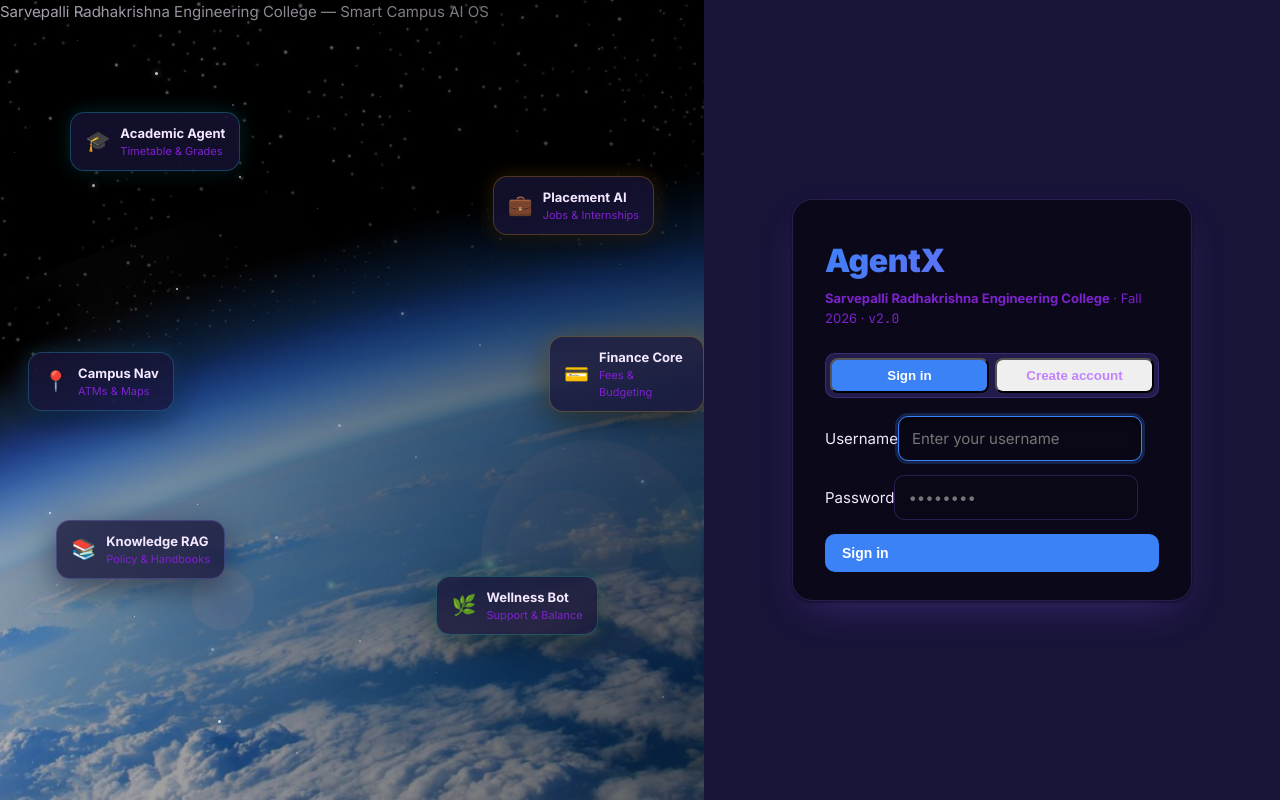
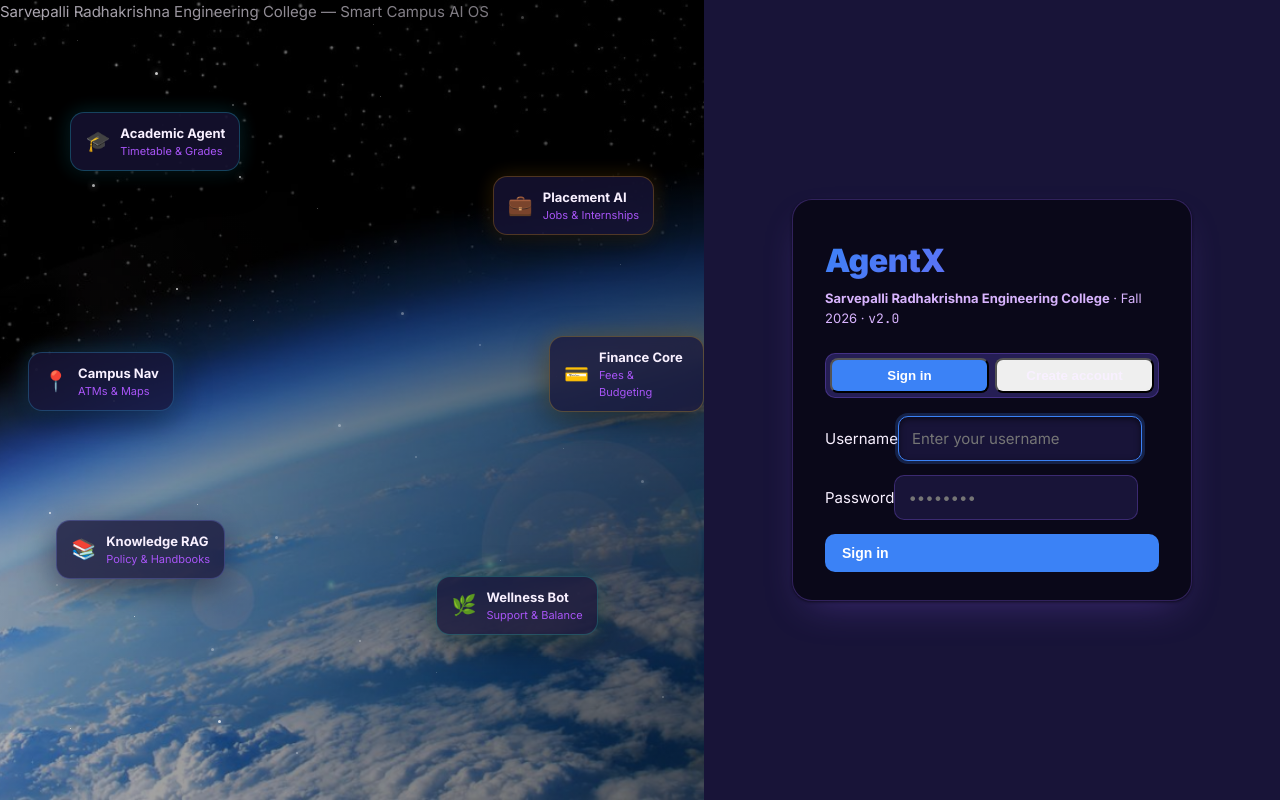
Before and after one commit to kevin17-kdb/agentx2, a React (Vite) app in the folder client/: page /login/form in a window 1280 px wide. Built offline with nearby package versions, Linux system fonts and the light colour scheme.

Commit message:
fix: resolve text contrast issues across light & dark themes (Canvas, Emerald, Royal, Obsidian, Warm)

```diff
--- a/client/src/index.css
+++ b/client/src/index.css
@@ -1,24 +1,24 @@
 /* ------------------------------------------------------------------ */
 /* AgentX 2026 — client design system                                  */
-/* Themes: royal (default), cream (grid canvas), emerald, obsidian, warm*/
+/* 5 Themes (AAA Contrast): royal, cream, emerald, obsidian, warm      */
 /* ------------------------------------------------------------------ */
 
 @import url('https://fonts.googleapis.com/css2?family=Inter:wght@400;500;600;700;800;900&family=JetBrains+Mono:wght@400;500;700&display=swap');
 
 /* ------------------------------------------------------------------ */
-/* Theme 1 — Royal Violet (Default: Indigo + Violet)                  */
+/* Theme 1 — Royal Violet (Dark: Indigo + Royal Violet)               */
 /* ------------------------------------------------------------------ */
 :root,
 [data-theme="royal"] {
   --bg: #0a0817;
   --bg-elev: #120f29;
   --surface: #181438;
-  --surface-2: #211c4a;
-  --border: rgba(139, 92, 246, 0.25);
-  --border-strong: rgba(139, 92, 246, 0.45);
-  --text-1: #f3e8ff;
-  --text-2: #c084fc;
-  --text-3: #7e22ce;
+  --surface-2: #251e54;
+  --border: rgba(139, 92, 246, 0.3);
+  --border-strong: rgba(139, 92, 246, 0.55);
+  --text-1: #f8f0ff;
+  --text-2: #d8b4fe;
+  --text-3: #a855f7;
   --accent: #3b82f6;
   --accent-2: #8b5cf6;
   --accent-3: #a855f7;
@@ -35,71 +35,71 @@
 }
 
 /* ------------------------------------------------------------------ */
-/* Theme 2 — Minimal Canvas (Inspired by screenshot: Cream Grid)       */
+/* Theme 2 — Minimal Canvas (Light Cream Grid - High Contrast)        */
 /* ------------------------------------------------------------------ */
 [data-theme="cream"] {
   --bg: #f6f5ee;
-  --bg-elev: #eae9e0;
+  --bg-elev: #eae8de;
   --surface: #ffffff;
-  --surface-2: #18261e;
-  --border: rgba(28, 40, 32, 0.14);
-  --border-strong: rgba(28, 40, 32, 0.3);
-  --text-1: #141f18;
-  --text-2: #3a4d40;
-  --text-3: #758a7b;
+  --surface-2: #e5e3d5;
+  --border: rgba(24, 38, 30, 0.18);
+  --border-strong: rgba(24, 38, 30, 0.38);
+  --text-1: #0d1711;
+  --text-2: #1f3325;
+  --text-3: #4a6150;
   --accent: #18261e;
-  --accent-2: #84cc16;
-  --accent-3: #10b981;
+  --accent-2: #65a30d;
+  --accent-3: #059669;
   --accent-contrast: #ffffff;
-  --ok: #84cc16;
+  --ok: #16a34a;
   --warn: #d97706;
   --bad: #dc2626;
-  --shadow-card: 0 1px 3px rgba(0, 0, 0, 0.05), 0 6px 20px rgba(0, 0, 0, 0.08);
+  --shadow-card: 0 1px 3px rgba(0, 0, 0, 0.06), 0 6px 20px rgba(0, 0, 0, 0.08);
   --shadow-pop: 0 1px 4px rgba(0, 0, 0, 0.08), 0 12px 32px rgba(0, 0, 0, 0.12);
   --input-inset: inset 0 2px 4px rgba(0, 0, 0, 0.05);
-  --glow-1: rgba(132, 204, 22, 0.3);
-  --glow-2: rgba(24, 38, 30, 0.2);
+  --glow-1: rgba(24, 38, 30, 0.25);
+  --glow-2: rgba(101, 163, 13, 0.2);
   --particle-color: rgba(24, 38, 30, 0.4);
 }
 
 /* ------------------------------------------------------------------ */
-/* Theme 3 — Sage & Emerald (Soft Mint + Deep Emerald)                */
+/* Theme 3 — Sage & Emerald (Light Mint - High Contrast)             */
 /* ------------------------------------------------------------------ */
 [data-theme="emerald"] {
   --bg: #eef7f2;
-  --bg-elev: #dfefe5;
+  --bg-elev: #dcf0e4;
   --surface: #ffffff;
-  --surface-2: #093829;
-  --border: rgba(9, 56, 41, 0.15);
-  --border-strong: rgba(9, 56, 41, 0.35);
-  --text-1: #09281e;
-  --text-2: #1e5241;
-  --text-3: #528271;
-  --accent: #093829;
-  --accent-2: #10b981;
-  --accent-3: #34d399;
+  --surface-2: #d4ebd9;
+  --border: rgba(6, 78, 59, 0.2);
+  --border-strong: rgba(6, 78, 59, 0.4);
+  --text-1: #042117;
+  --text-2: #0d4734;
+  --text-3: #3b7562;
+  --accent: #064e3b;
+  --accent-2: #059669;
+  --accent-3: #10b981;
   --accent-contrast: #ffffff;
-  --ok: #10b981;
+  --ok: #059669;
   --warn: #d97706;
   --bad: #e11d48;
-  --shadow-card: 0 1px 3px rgba(0, 0, 0, 0.06), 0 8px 24px rgba(9, 56, 41, 0.08);
-  --shadow-pop: 0 1px 4px rgba(0, 0, 0, 0.08), 0 16px 36px rgba(9, 56, 41, 0.14);
+  --shadow-card: 0 1px 3px rgba(0, 0, 0, 0.06), 0 8px 24px rgba(6, 78, 59, 0.08);
+  --shadow-pop: 0 1px 4px rgba(0, 0, 0, 0.08), 0 16px 36px rgba(6, 78, 59, 0.14);
   --input-inset: inset 0 2px 4px rgba(0, 0, 0, 0.06);
-  --glow-1: rgba(16, 185, 129, 0.3);
-  --glow-2: rgba(9, 56, 41, 0.2);
-  --particle-color: rgba(16, 185, 129, 0.4);
+  --glow-1: rgba(6, 78, 59, 0.3);
+  --glow-2: rgba(5, 150, 105, 0.2);
+  --particle-color: rgba(5, 150, 105, 0.4);
 }
 
 /* ------------------------------------------------------------------ */
-/* Theme 4 — Obsidian Cyber (Deep Black + Cyan Glow)                  */
+/* Theme 4 — Obsidian Cyber (Dark Obsidian + Cyan Glow)              */
 /* ------------------------------------------------------------------ */
 [data-theme="obsidian"] {
   --bg: #0b0f19;
   --bg-elev: #111827;
   --surface: #172033;
-  --surface-2: #1e293b;
-  --border: rgba(6, 182, 212, 0.25);
-  --border-strong: rgba(6, 182, 212, 0.45);
+  --surface-2: #212e47;
+  --border: rgba(6, 182, 212, 0.3);
+  --border-strong: rgba(6, 182, 212, 0.55);
   --text-1: #f0f9ff;
   --text-2: #7dd3fc;
   --text-3: #38bdf8;
@@ -119,18 +119,18 @@
 }
 
 /* ------------------------------------------------------------------ */
-/* Theme 5 — Warm Amber (Espresso + Gold)                              */
+/* Theme 5 — Warm Amber (Dark Espresso + Warm Amber Gold)             */
 /* ------------------------------------------------------------------ */
 [data-theme="warm"] {
   --bg: #14100c;
   --bg-elev: #1f1812;
   --surface: #292119;
-  --surface-2: #33291f;
-  --border: rgba(245, 158, 11, 0.22);
-  --border-strong: rgba(245, 158, 11, 0.42);
+  --surface-2: #3d3025;
+  --border: rgba(245, 158, 11, 0.28);
+  --border-strong: rgba(245, 158, 11, 0.5);
   --text-1: #fdf8f0;
   --text-2: #fcd34d;
-  --text-3: #b45309;
+  --text-3: #f59e0b;
   --accent: #f59e0b;
   --accent-2: #ef4444;
   --accent-3: #fbbf24;
@@ -146,79 +146,6 @@
   --particle-color: rgba(245, 158, 11, 0.5);
 }
 
-/* ------------------------------------------------------------------ */
-/* Floating Ambient Orbs (Dashboard Background)                        */
-/* ------------------------------------------------------------------ */
-
-.orbs-container {
-  position: absolute;
-  inset: 0;
-  overflow: hidden;
-  pointer-events: none;
-  z-index: 0;
-  border-radius: 20px;
-}
-
-.orb {
-  position: absolute;
-  border-radius: 50%;
-  filter: blur(60px);
-  opacity: 0.25;
-  animation: floatOrb 12s ease-in-out infinite alternate;
-  will-change: transform;
-}
-
-.orb-1 {
-  width: 320px;
-  height: 320px;
-  background: var(--accent);
-  top: -60px;
-  left: -40px;
-  animation-duration: 14s;
-}
-
-.orb-2 {
-  width: 280px;
-  height: 280px;
-  background: var(--accent-2);
-  bottom: -40px;
-  right: -20px;
-  animation-duration: 10s;
-  animation-delay: -3s;
-}
-
-.orb-3 {
-  width: 200px;
-  height: 200px;
-  background: var(--ok);
-  top: 40%;
-  left: 50%;
-  animation-duration: 16s;
-  animation-delay: -6s;
-}
-
-.orb-4 {
-  width: 240px;
-  height: 240px;
-  background: var(--accent-3);
-  bottom: 20%;
-  left: 10%;
-  animation-duration: 11s;
-  animation-delay: -2s;
-}
-
-@keyframes floatOrb {
-  0% {
-    transform: translate(0, 0) scale(1);
-  }
-  50% {
-    transform: translate(40px, -30px) scale(1.15);
-  }
-  100% {
-    transform: translate(-30px, 40px) scale(0.9);
-  }
-}
-
 /* Base */
 * { box-sizing: border-box; }
 html, body, #root { height: 100%; margin: 0; }
@@ -232,189 +159,71 @@ body {
 .font-mono { font-family: 'JetBrains Mono', monospace; }
 a { color: var(--accent); text-decoration: none; }
 
-/* ------------------------------------------------------------------ */
-/* Horizontal Navigation Layout (Inspired by user screenshot)          */
-/* ------------------------------------------------------------------ */
+/* Horizontal Layout */
+.app-horizontal { display: flex; flex-direction: column; height: 100%; }
 
-.app-horizontal {
-  display: flex;
-  flex-direction: column;
-  height: 100%;
+.top-navbar {
+  display: flex; align-items: center; justify-content: space-between;
+  padding: 12px 24px; background: color-mix(in srgb, var(--surface) 88%, transparent);
+  border-bottom: 1px solid var(--border); backdrop-filter: blur(14px);
+  position: sticky; top: 0; z-index: 100; gap: 16px;
 }
 
-.top-navbar {
-  display: flex;
-  align-items: center;
-  justify-content: space-between;
-  padding: 12px 24px;
-  background: color-mix(in srgb, var(--surface) 85%, transparent);
-  border-bottom: 1px solid var(--border);
-  backdrop-filter: blur(14px);
-  position: sticky;
-  top: 0;
-  z-index: 100;
-  gap: 16px;
-}
-
-.brand-logo {
-  display: flex;
-  align-items: center;
-  gap: 10px;
-  cursor: pointer;
-  user-select: none;
-}
-
-.brand-logo .brand-title {
-  font-size: 20px;
-  font-weight: 800;
-  letter-spacing: -0.3px;
-  color: var(--text-1);
-}
+.brand-logo { display: flex; align-items: center; gap: 10px; cursor: pointer; user-select: none; }
+.brand-logo .brand-title { font-size: 20px; font-weight: 800; letter-spacing: -0.3px; color: var(--text-1); }
 
 .center-nav-pills {
-  display: flex;
-  align-items: center;
-  gap: 4px;
-  background: color-mix(in srgb, var(--surface-2) 40%, transparent);
-  border: 1px solid var(--border);
-  padding: 4px;
-  border-radius: 999px;
+  display: flex; align-items: center; gap: 4px;
+  background: color-mix(in srgb, var(--bg-elev) 70%, transparent);
+  border: 1px solid var(--border); padding: 4px; border-radius: 999px;
 }
 
 .nav-pill-item {
-  padding: 7px 18px;
-  border-radius: 999px;
-  font-size: 13.5px;
-  font-weight: 600;
-  color: var(--text-2);
-  transition: all 0.2s cubic-bezier(0.22, 1, 0.36, 1);
+  padding: 7px 18px; border-radius: 999px; font-size: 13.5px; font-weight: 600;
+  color: var(--text-1); transition: all 0.2s cubic-bezier(0.22, 1, 0.36, 1);
 }
 
-.nav-pill-item:hover {
-  color: var(--text-1);
-  background: color-mix(in srgb, var(--surface) 60%, transparent);
+.nav-pill-item:hover { color: var(--accent); background: color-mix(in srgb, var(--surface) 80%, transparent); }
+.nav-pill-item.active { background: var(--accent); color: var(--accent-contrast); box-shadow: 0 2px 10px var(--glow-1); }
+
+.right-controls { display: flex; align-items: center; gap: 12px; }
+
+.agent-live-badge {
+  display: flex; align-items: center; gap: 6px; padding: 5px 12px; border-radius: 999px;
+  background: color-mix(in srgb, var(--ok) 12%, transparent);
+  border: 1px solid color-mix(in srgb, var(--ok) 35%, transparent);
+  color: var(--ok); font-size: 11.5px; font-weight: 700;
 }
 
-.nav-pill-item.active {
-  background: var(--accent);
-  color: var(--accent-contrast);
-  box-shadow: 0 2px 10px var(--glow-1);
+.theme-selector-pills { display: flex; gap: 4px; }
+
+.theme-badge {
+  padding: 4px 10px; border-radius: 999px; font-size: 11.5px; font-weight: 600;
+  border: 1px solid var(--border); color: var(--text-1); transition: all 0.2s; cursor: pointer; background: var(--surface);
+}
+.theme-badge:hover { border-color: var(--border-strong); color: var(--accent); }
+.theme-badge.active { color: var(--accent-contrast); border-color: var(--accent); background: var(--accent); }
+
+.user-avatar-chip {
+  width: 32px; height: 32px; border-radius: 50%; background: var(--accent);
+  color: var(--accent-contrast); display: grid; place-items: center; font-weight: 800; font-size: 13px;
 }
 
-.right-controls {
-  display: flex;
-  align-items: center;
-  gap: 12px;
+.main-content-view { flex: 1; overflow-y: auto; padding: 24px 28px; perspective: 1200px; }
+
+.greeting-bar-card {
+  background: var(--surface); border: 1px solid var(--border); border-radius: 16px; padding: 16px 20px; box-shadow: var(--shadow-card); color: var(--text-1);
 }
 
-.agent-live-badge {
-  display: flex;
-  align-items: center;
-  gap: 6px;
-  padding: 5px 12px;
-  border-radius: 999px;
-  background: color-mix(in srgb, var(--ok) 12%, transparent);
-  border: 1px solid color-mix(in srgb, var(--ok) 35%, transparent);
-  color: var(--ok);
-  font-size: 11.5px;
-  font-weight: 700;
-}
+.section-label-header { font-size: 11px; font-weight: 700; letter-spacing: 2px; text-transform: uppercase; color: var(--text-2); margin-bottom: 12px; }
 
-.theme-selector-pills {
-  display: flex;
-  gap: 4px;
-}
-
-.theme-badge {
-  padding: 4px 10px;
-  border-radius: 999px;
-  font-size: 11.5px;
-  font-weight: 600;
-  border: 1px solid var(--border);
-  color: var(--text-2);
-  transition: all 0.2s;
-  cursor: pointer;
-}
-
-.theme-badge:hover {
-  border-color: var(--border-strong);
-  color: var(--text-1);
-}
-
-.theme-badge.active {
-  color: var(--accent);
-  border-color: color-mix(in srgb, var(--accent) 50%, transparent);
-  background: color-mix(in srgb, var(--accent) 12%, transparent);
-}
-
-.user-avatar-chip {
-  width: 32px;
-  height: 32px;
-  border-radius: 50%;
-  background: var(--accent);
-  color: var(--accent-contrast);
-  display: grid;
-  place-items: center;
-  font-weight: 800;
-  font-size: 13px;
-}
-
-.main-content-view {
-  flex: 1;
-  overflow-y: auto;
-  padding: 24px 28px;
-  perspective: 1200px;
-}
-
-/* ------------------------------------------------------------------ */
-/* Greeting Bar & Workspace Grid (Matching user screenshot)           */
-/* ------------------------------------------------------------------ */
-
-.greeting-bar-card {
-  background: var(--surface);
-  border: 1px solid var(--border);
-  border-radius: 16px;
-  padding: 16px 20px;
-  box-shadow: var(--shadow-card);
-}
-
-.section-label-header {
-  font-size: 11px;
-  font-weight: 700;
-  letter-spacing: 2px;
-  text-transform: uppercase;
-  color: var(--text-3);
-  margin-bottom: 12px;
-}
-
-.workspace-card-item {
-  cursor: pointer;
-  transition: transform 0.25s cubic-bezier(0.22, 1, 0.36, 1), box-shadow 0.25s, border-color 0.2s;
-}
-
-.workspace-card-item:hover {
-  transform: translateY(-4px) scale(1.01);
-  border-color: var(--border-strong);
-  box-shadow: var(--shadow-pop);
-}
-
-/* ------------------------------------------------------------------ */
-/* Animations                                                          */
-/* ------------------------------------------------------------------ */
+.workspace-card-item { cursor: pointer; transition: transform 0.25s, box-shadow 0.25s, border-color 0.2s; }
+.workspace-card-item:hover { transform: translateY(-4px) scale(1.01); border-color: var(--border-strong); box-shadow: var(--shadow-pop); }
 
 @keyframes flyIn3D {
-  0% {
-    opacity: 0;
-    transform: perspective(1000px) translateZ(-600px) rotateX(25deg) scale(0.3);
-  }
-  60% {
-    opacity: 0.9;
-    transform: perspective(1000px) translateZ(40px) rotateX(-5deg) scale(1.05);
-  }
-  100% {
-    opacity: 1;
-    transform: perspective(1000px) translateZ(0) rotateX(0deg) scale(1);
-  }
+  0% { opacity: 0; transform: perspective(1000px) translateZ(-600px) rotateX(25deg) scale(0.3); }
+  60% { opacity: 0.9; transform: perspective(1000px) translateZ(40px) rotateX(-5deg) scale(1.05); }
+  100% { opacity: 1; transform: perspective(1000px) translateZ(0) rotateX(0deg) scale(1); }
 }
 
 @keyframes flipInY {
@@ -426,46 +235,41 @@ a { color: var(--accent); text-decoration: none; }
 .fade-in { animation: flyIn3D 0.4s cubic-bezier(0.22, 1, 0.36, 1) forwards; }
 .slide-up { animation: flipInY 0.45s cubic-bezier(0.22, 1, 0.36, 1) forwards; }
 
-.btn-animated {
-  transition: transform 0.15s cubic-bezier(0.22, 1, 0.36, 1), box-shadow 0.2s;
-}
+.btn-animated { transition: transform 0.15s, box-shadow 0.2s; }
 .btn-animated:hover:not(:disabled) { transform: translateY(-2px) scale(1.02); box-shadow: 0 4px 16px var(--glow-1); }
 .btn-animated:active:not(:disabled) { transform: translateY(0) scale(0.96); }
 
-/* Controls & Cards */
 .btn {
   display: inline-flex; align-items: center; gap: 8px; padding: 10px 16px;
   border-radius: 10px; font-weight: 600; font-size: 14px;
-  border: 1px solid var(--border); background: var(--surface-2); color: var(--text-1);
+  border: 1px solid var(--border); background: var(--surface); color: var(--text-1);
 }
 .btn-primary { background: var(--accent); color: var(--accent-contrast); border-color: transparent; }
 .btn-ghost { background: transparent; }
 
 input, select, textarea {
-  font: inherit; color: var(--text-1); background: var(--bg);
+  font: inherit; color: var(--text-1); background: var(--surface);
   border: 1px solid var(--border); border-radius: 10px; padding: 10px 13px; outline: none;
 }
 input:focus, select:focus, textarea:focus {
   border-color: var(--accent); box-shadow: var(--input-inset), 0 0 0 3px color-mix(in srgb, var(--accent) 22%, transparent);
 }
 
-.card {
-  background: var(--surface); border: 1px solid var(--border); border-radius: 14px; box-shadow: var(--shadow-card); padding: 20px;
-}
+.card { background: var(--surface); border: 1px solid var(--border); border-radius: 14px; box-shadow: var(--shadow-card); padding: 20px; color: var(--text-1); }
 
 .grid { display: grid; gap: 16px; }
 .grid-2 { grid-template-columns: repeat(auto-fill, minmax(300px, 1fr)); }
 .grid-3 { grid-template-columns: repeat(auto-fill, minmax(240px, 1fr)); }
 
-.badge { display: inline-flex; align-items: center; gap: 6px; padding: 3px 10px; border-radius: 999px; font-size: 12px; border: 1px solid var(--border); color: var(--text-2); }
-.badge.accent { border-color: color-mix(in srgb, var(--accent) 40%, transparent); color: var(--accent); }
-.badge.ok { color: var(--ok); border-color: color-mix(in srgb, var(--ok) 40%, transparent); }
+.badge { display: inline-flex; align-items: center; gap: 6px; padding: 3px 10px; border-radius: 999px; font-size: 12px; border: 1px solid var(--border); color: var(--text-1); background: var(--surface-2); }
+.badge.accent { border-color: color-mix(in srgb, var(--accent) 40%, transparent); color: var(--accent); background: color-mix(in srgb, var(--accent) 10%, transparent); }
+.badge.ok { color: var(--ok); border-color: color-mix(in srgb, var(--ok) 40%, transparent); background: color-mix(in srgb, var(--ok) 10%, transparent); }
 
 .status-dot { display: inline-block; width: 8px; height: 8px; border-radius: 50%; background: var(--text-3); }
 .status-dot.ok { background: var(--ok); box-shadow: 0 0 6px var(--ok); }
 .status-dot.bad { background: var(--bad); }
 
-.muted { color: var(--text-3); }
+.muted { color: var(--text-2); }
 .small { font-size: 12px; }
 
 .avatar-lg {
@@ -473,9 +277,9 @@ input:focus, select:focus, textarea:focus {
   display: grid; place-items: center; font-size: 26px; font-weight: 800;
 }
 
-.scenario-card { text-align: left; padding: 16px 18px; border-radius: 14px; border: 1px solid var(--border); background: var(--surface); }
+.scenario-card { text-align: left; padding: 16px 18px; border-radius: 14px; border: 1px solid var(--border); background: var(--surface); color: var(--text-1); }
 .scenario-card .icon { width: 34px; height: 34px; border-radius: 9px; display: grid; place-items: center; background: color-mix(in srgb, var(--accent) 16%, transparent); color: var(--accent); margin-bottom: 10px; }
-.scenario-card h3 { margin: 0 0 4px; font-size: 15px; }
+.scenario-card h3 { margin: 0 0 4px; font-size: 15px; color: var(--text-1); }
 .scenario-card p { margin: 0; font-size: 13px; color: var(--text-2); }
 
 /* Chat */
@@ -483,12 +287,12 @@ input:focus, select:focus, textarea:focus {
 .chat-scroll { flex: 1; overflow-y: auto; display: flex; flex-direction: column; gap: 14px; padding-right: 6px; perspective: 1000px; }
 .msg { max-width: 78%; padding: 12px 16px; border-radius: 14px; font-size: 14px; }
 .msg.user { align-self: flex-end; background: var(--accent); color: var(--accent-contrast); border-bottom-right-radius: 4px; animation: flyIn3D 0.35s ease-out forwards; }
-.msg.bot { align-self: flex-start; background: var(--surface); border: 1px solid var(--border); border-bottom-left-radius: 4px; animation: flyIn3D 0.45s ease-out forwards; }
+.msg.bot { align-self: flex-start; background: var(--surface); color: var(--text-1); border: 1px solid var(--border); border-bottom-left-radius: 4px; animation: flyIn3D 0.45s ease-out forwards; }
 .chat-input-row { display: flex; gap: 10px; }
-.chat-input-row textarea { flex: 1; resize: none; min-height: 52px; max-height: 140px; }
+.chat-input-row textarea { flex: 1; resize: none; min-height: 52px; max-height: 140px; color: var(--text-1); background: var(--surface); }
 
 .typing { align-self: flex-start; display: inline-flex; gap: 5px; padding: 12px 16px; border-radius: 14px; background: var(--surface); border: 1px solid var(--border); }
-.typing span { width: 7px; height: 7px; border-radius: 50%; background: var(--text-3); animation: blink 1.2s infinite; }
+.typing span { width: 7px; height: 7px; border-radius: 50%; background: var(--text-2); animation: blink 1.2s infinite; }
 .typing span:nth-child(2) { animation-delay: 0.2s; }
 .typing span:nth-child(3) { animation-delay: 0.4s; }
 @keyframes blink { 0%, 80%, 100% { opacity: 0.25; } 40% { opacity: 1; } }
@@ -500,23 +304,23 @@ input:focus, select:focus, textarea:focus {
 .login-card { max-width: 400px; width: 100%; position: relative; z-index: 1; }
 .login-inner { background: color-mix(in srgb, var(--bg) 92%, transparent); border: 1px solid var(--border); border-radius: 20px; padding: 36px 32px 28px; box-shadow: var(--shadow-pop); backdrop-filter: blur(12px); animation: flipInY 0.5s ease-out forwards; }
 .login-inner .wordmark { font-size: 32px; font-weight: 900; margin: 0 0 2px; letter-spacing: -0.5px; background: linear-gradient(135deg, var(--accent), var(--accent-2)); -webkit-background-clip: text; background-clip: text; color: transparent; }
-.login-inner .sub { margin: 0 0 24px; font-size: 13px; color: var(--text-3); }
+.login-inner .sub { margin: 0 0 24px; font-size: 13px; color: var(--text-2); }
 .login-form { display: flex; flex-direction: column; gap: 14px; }
 .tab-row { display: grid; grid-template-columns: 1fr 1fr; gap: 6px; background: var(--surface-2); border: 1px solid var(--border); border-radius: 10px; padding: 4px; margin-bottom: 18px; }
-.tab-row button { padding: 8px; border-radius: 8px; font-weight: 600; color: var(--text-2); transition: all 0.2s; }
+.tab-row button { padding: 8px; border-radius: 8px; font-weight: 600; color: var(--text-1); transition: all 0.2s; }
 .tab-row button.active { background: var(--accent); color: var(--accent-contrast); }
 
 /* Student stats */
 .stat-grid { display: grid; grid-template-columns: repeat(auto-fill, minmax(180px, 1fr)); gap: 14px; }
 .stat-card { background: var(--surface); border: 1px solid var(--border); border-radius: 14px; padding: 18px; display: flex; flex-direction: column; gap: 6px; }
-.stat-card .stat-label { font-size: 11px; text-transform: uppercase; letter-spacing: 1.2px; color: var(--text-3); font-weight: 600; }
+.stat-card .stat-label { font-size: 11px; text-transform: uppercase; letter-spacing: 1.2px; color: var(--text-2); font-weight: 600; }
 .stat-card .stat-value { font-size: 28px; font-weight: 800; letter-spacing: -0.5px; background: linear-gradient(135deg, var(--accent), var(--accent-2)); -webkit-background-clip: text; background-clip: text; color: transparent; }
 .progress-bar { width: 100%; height: 8px; background: var(--surface-2); border-radius: 999px; overflow: hidden; margin-top: 4px; }
 .progress-bar .progress-fill { height: 100%; border-radius: 999px; background: linear-gradient(90deg, var(--accent), var(--accent-2)); transition: width 1s ease-out; }
 .timetable-row { display: flex; align-items: center; gap: 14px; padding: 12px 14px; border-radius: 10px; border: 1px solid var(--border); background: var(--surface); margin-bottom: 8px; animation: flyIn3D 0.3s ease-out forwards; }
 .timetable-time { font-family: 'JetBrains Mono', monospace; font-size: 13px; color: var(--accent); font-weight: 600; min-width: 80px; }
-.timetable-subject { font-weight: 600; font-size: 14px; }
-.timetable-room { font-size: 12px; color: var(--text-3); margin-left: auto; }
+.timetable-subject { font-weight: 600; font-size: 14px; color: var(--text-1); }
+.timetable-room { font-size: 12px; color: var(--text-2); margin-left: auto; }
 
 /* Responsive */
 @media (max-width: 900px) {
```
